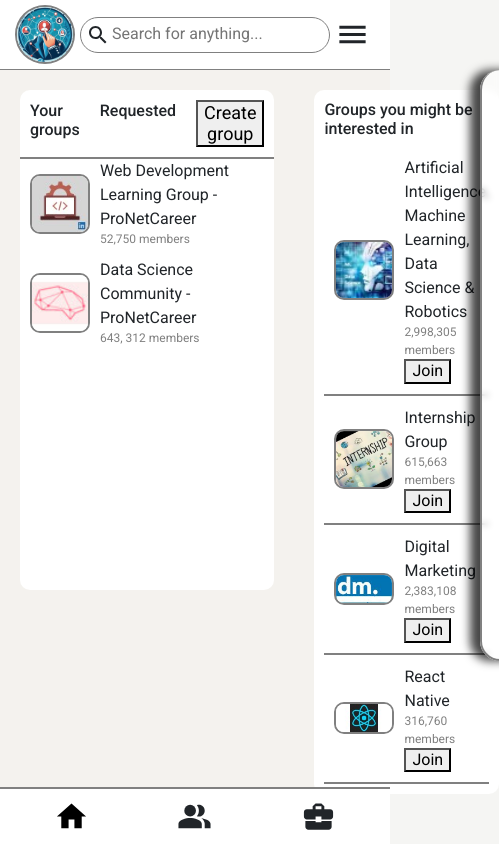
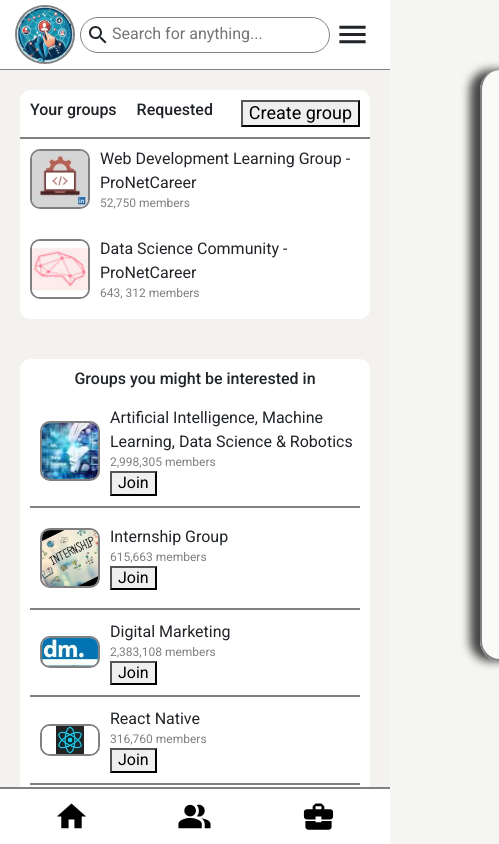
Before and after one commit to Neds001/pro-net-career, a React (Vite) app: page /groups in a window 390 px wide. Shown: the whole page, 499 px wide, since content can reach past the window. Built offline with nearby package versions, Linux system fonts and the light colour scheme; no server answers.

Commit message:
Updated the responsiveness

```diff
--- a/src/components/Dashboard/DashboardHeader.css
+++ b/src/components/Dashboard/DashboardHeader.css
@@ -63,6 +63,11 @@
 .navbar {
     display: none;
 }
+
+.linkProfile, .linkNotif, .linkMessage, .linkJobs, .linkNetwork{
+    color: black;
+}
+
 
 #rightContainer>p {
     display: none;
--- a/src/components/Dashboard/DashboardHeader.jsx
+++ b/src/components/Dashboard/DashboardHeader.jsx
@@ -43,15 +43,21 @@
                 <Link to="/dashboard" className='homeColor'>
                     <HomeIcon fontSize='large' className='home' onClick={scrollToTop} />
                 </Link>
-                <PeopleAltIcon fontSize='large' />
-                <BusinessCenterIcon fontSize='large' />
+                {/* to='/findNetworks' */}
+                <Link className='linkNetwork' >
+                    <PeopleAltIcon fontSize='large' />
+                </Link>
+                {/* to='/findJobs' */}
+                <Link className='linkNetwork' >
+                <BusinessCenterIcon fontSize='large' className='linkJobs' />
+                </Link>
             </div>
             <div id="rightContainer" className={isNavOpen ? '' : 'active'}>
-                <EmailIcon fontSize='large' />
+                <EmailIcon fontSize='large' className='linkMessage' />
                 <p>Email</p>
-                <NotificationsActiveIcon fontSize='large' />
+                <NotificationsActiveIcon fontSize='large' className='linkNotif' />
                 <p>Notifications</p>
-                <Link to='/profile'>
+                <Link to='/profile' className='linkProfile'>
                     <PersonIcon fontSize='large' />
                 </Link>
                 <p>Profile</p>
--- a/src/components/Dashboard/Groups.css
+++ b/src/components/Dashboard/Groups.css
@@ -110,3 +110,23 @@
     padding-bottom: 10px;
     padding-top: 10px;
 }
+
+
+@media only screen and (max-width: 1024px) {
+    .groupsContainer{
+        justify-content: space-evenly;
+    }
+
+    .rightSection{
+        flex: .3;
+    }
+    .leftSection{
+        flex: .7
+    }
+}
+
+@media only screen and (max-width: 480px){
+    .groupsContainer{
+        flex-direction: column;
+    }
+}
--- a/src/components/Dashboard/Networks.css
+++ b/src/components/Dashboard/Networks.css
@@ -64,3 +64,10 @@
     border-radius: 50%;
     object-fit: cover;
 }
+
+@media only screen and (max-width: 480px){
+    .networksHeader{
+        flex-direction: column;
+        padding-bottom: 20px;
+    }
+}
--- a/src/components/Dashboard/Profile.css
+++ b/src/components/Dashboard/Profile.css
@@ -117,3 +117,23 @@
     justify-content: center;
     margin-right: 10px;
 }
+
+@media only screen and (max-width: 1024px){
+    .profileContainer{
+        justify-content: space-evenly;
+        padding: 10px;
+    }
+    .sideSection{
+        flex: .2;
+    }
+}
+
+@media only screen and (max-width: 1024px){
+    .profileContainer{
+        flex-direction: column;
+    }
+
+    .sideSection{
+        margin: 20px auto;
+    }
+}
```
